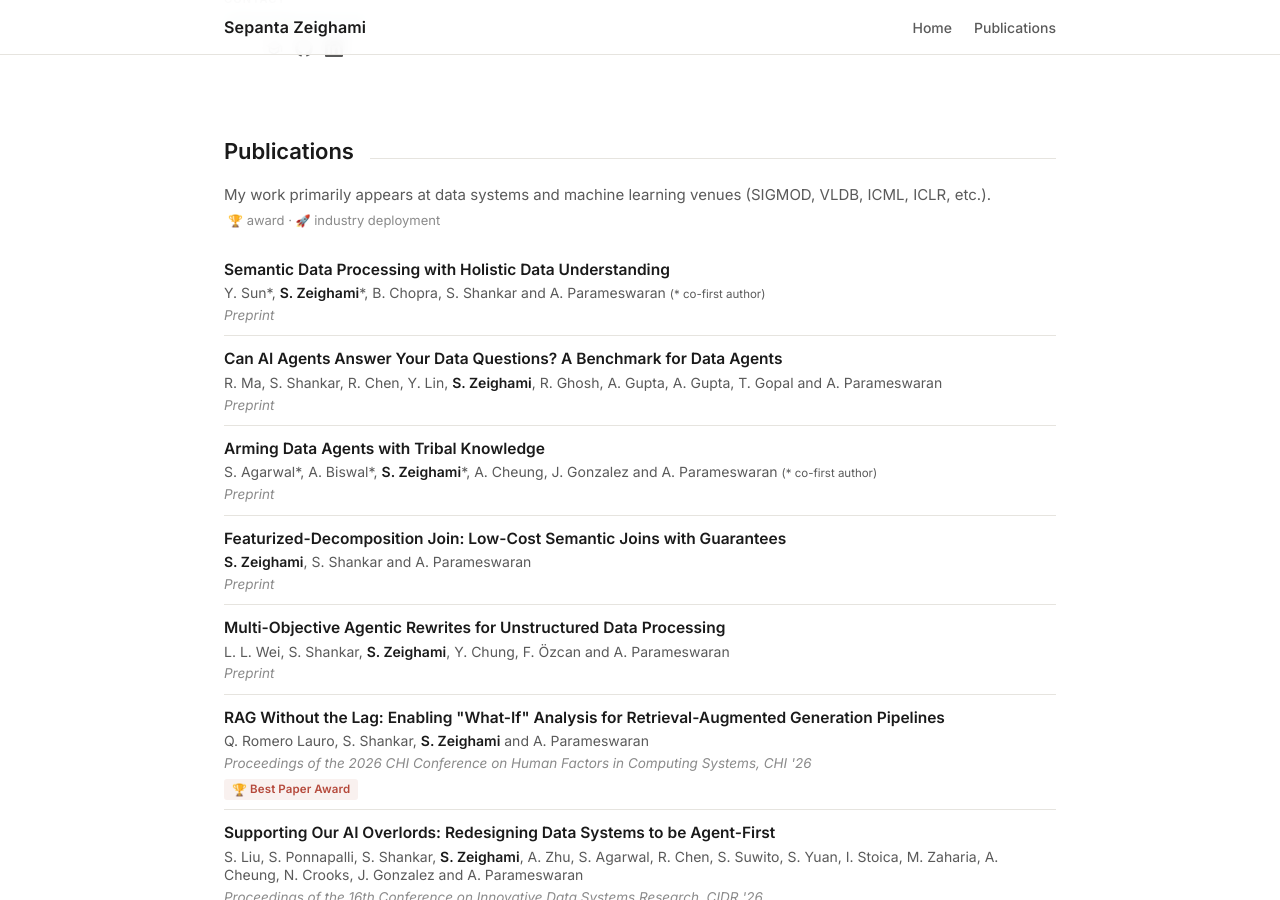
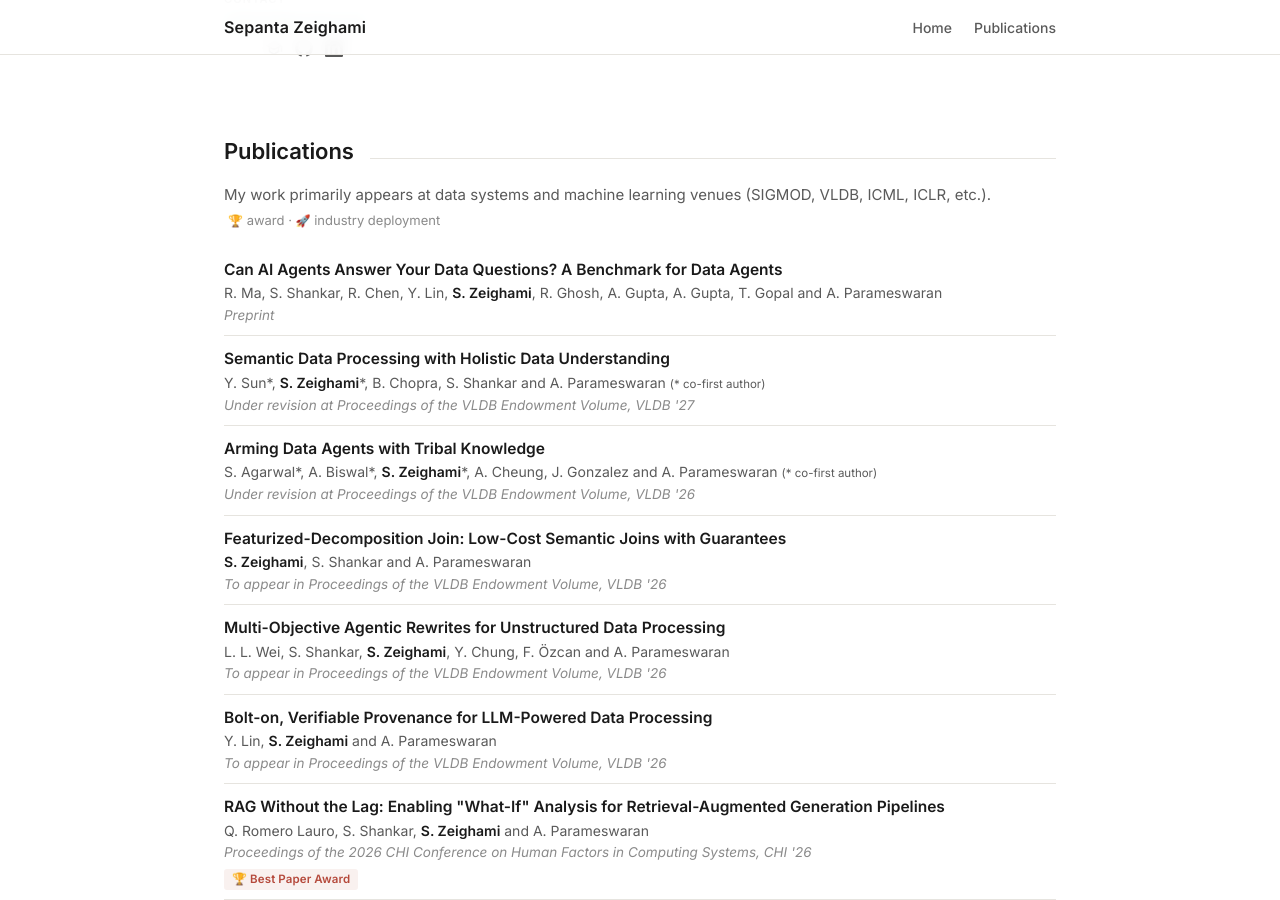
Before and after one commit to szeighami/szeighami.github.io, a Jekyll site: the page built from index.md, in a window 1280 px wide and 900 px high, scrolled down 413 px. Built offline with Jekyll 4.4.1, drawn with Linux system fonts in a browser that asks for light colours; some of the changed text lies outside the part shown.

Commit message:
Update publications: VLDB venues, reorder, add and remove papers
- Set venues for five in-progress papers to the full Proceedings of
  the VLDB Endowment form (VLDB '26/'27), with to-appear / under-revision status.
- Swap Holistic Data Understanding and the Data Agents benchmark ordering.
- Add "Bolt-on, Verifiable Provenance for LLM-Powered Data Processing".
- Remove the TPS-ISA '23 pandemic-preparedness paper.

Co-Authored-By: Claude Opus 4.8 (1M context) <noreply@anthropic.com>

```diff
--- a/index.md
+++ b/index.md
@@ -65,29 +65,34 @@ layout: default
 
   <ul class="pub-list">
     <li>
-      <a class="pub-title" href="https://arxiv.org/abs/2604.02655">Semantic Data Processing with Holistic Data Understanding</a>
-      <span class="pub-authors">Y. Sun*, <b>S. Zeighami</b>*, B. Chopra, S. Shankar and A. Parameswaran <span class="pub-note">(* co-first author)</span></span>
-      <span class="pub-venue">Preprint</span>
-    </li>
-    <li>
       <a class="pub-title" href="https://arxiv.org/abs/2603.20576">Can AI Agents Answer Your Data Questions? A Benchmark for Data Agents</a>
       <span class="pub-authors">R. Ma, S. Shankar, R. Chen, Y. Lin, <b>S. Zeighami</b>, R. Ghosh, A. Gupta, A. Gupta, T. Gopal and A. Parameswaran</span>
       <span class="pub-venue">Preprint</span>
     </li>
     <li>
+      <a class="pub-title" href="https://arxiv.org/abs/2604.02655">Semantic Data Processing with Holistic Data Understanding</a>
+      <span class="pub-authors">Y. Sun*, <b>S. Zeighami</b>*, B. Chopra, S. Shankar and A. Parameswaran <span class="pub-note">(* co-first author)</span></span>
+      <span class="pub-venue">Under revision at Proceedings of the VLDB Endowment Volume, VLDB '27</span>
+    </li>
+    <li>
       <a class="pub-title" href="https://arxiv.org/abs/2602.13521">Arming Data Agents with Tribal Knowledge</a>
       <span class="pub-authors">S. Agarwal*, A. Biswal*, <b>S. Zeighami</b>*, A. Cheung, J. Gonzalez and A. Parameswaran <span class="pub-note">(* co-first author)</span></span>
-      <span class="pub-venue">Preprint</span>
+      <span class="pub-venue">Under revision at Proceedings of the VLDB Endowment Volume, VLDB '26</span>
     </li>
     <li>
       <a class="pub-title" href="https://arxiv.org/abs/2512.05399">Featurized-Decomposition Join: Low-Cost Semantic Joins with Guarantees</a>
       <span class="pub-authors"><b>S. Zeighami</b>, S. Shankar and A. Parameswaran</span>
-      <span class="pub-venue">Preprint</span>
+      <span class="pub-venue">To appear in Proceedings of the VLDB Endowment Volume, VLDB '26</span>
     </li>
     <li>
       <a class="pub-title" href="https://arxiv.org/abs/2512.02289">Multi-Objective Agentic Rewrites for Unstructured Data Processing</a>
       <span class="pub-authors">L. L. Wei, S. Shankar, <b>S. Zeighami</b>, Y. Chung, F. Özcan and A. Parameswaran</span>
-      <span class="pub-venue">Preprint</span>
+      <span class="pub-venue">To appear in Proceedings of the VLDB Endowment Volume, VLDB '26</span>
+    </li>
+    <li>
+      <a class="pub-title" href="#">Bolt-on, Verifiable Provenance for LLM-Powered Data Processing</a>
+      <span class="pub-authors">Y. Lin, <b>S. Zeighami</b> and A. Parameswaran</span>
+      <span class="pub-venue">To appear in Proceedings of the VLDB Endowment Volume, VLDB '26</span>
     </li>
     <li>
       <a class="pub-title" href="https://arxiv.org/abs/2504.13587">RAG Without the Lag: Enabling "What-If" Analysis for Retrieval-Augmented Generation Pipelines</a>
@@ -167,11 +172,6 @@ layout: default
       <span class="pub-venue">Proceedings of the 2023 International Conference on Management of Data, SIGMOD '23</span>
     </li>
     <li>
-      <a class="pub-title" href="https://doi.org/10.1109/TPS-ISA58951.2023.00014">Supporting Pandemic Preparedness with Privacy Enhancing Technology</a>
-      <span class="pub-authors">R. Liu, <b>S. Zeighami</b>, H. Lin, C. Shahabi, Y. Cao, S. Takagi, Y. Konishi, M. Yoshikawa and L. Xiong</span>
-      <span class="pub-venue">Proceedings of the 5th IEEE International Conference on Trust, Privacy and Security in Intelligent Systems and Applications, TPS-ISA '23</span>
-    </li>
-    <li>
       <a class="pub-title" href="https://www.computer.org/csdl/journal/tk/5555/01/10298807/1RACzqhftXG">A Neural Database for Answering Aggregate Queries on Incomplete Relational Data</a>
       <span class="pub-authors"><b>S. Zeighami</b>, R. Seshadri, and C. Shahabi</span>
       <span class="pub-venue">Transactions on Knowledge and Data Engineering, TKDE '23</span>
```
